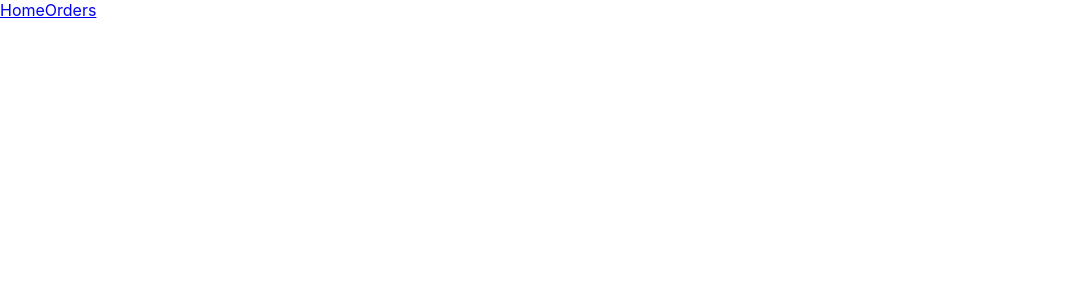
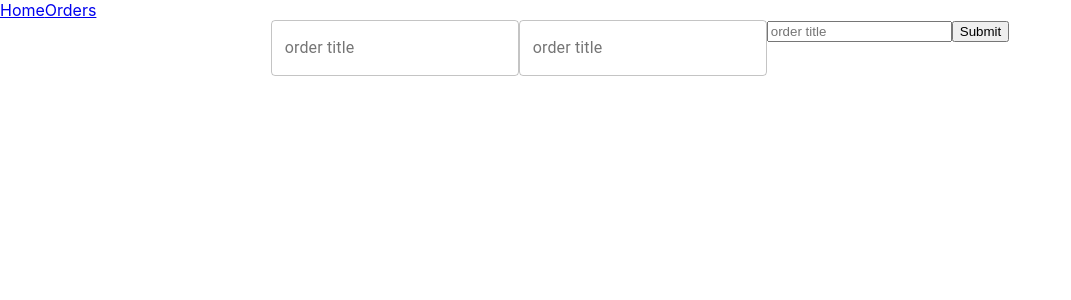
Before and after one commit to magicahmd/thebookshop, a React (Create React App) app: page /create-order in a window 1280 px wide. Shown: the top 300 px of the page, without its empty margins (0-1071 px from the left). Built offline with nearby package versions, Linux system fonts and the light colour scheme.

Commit message:
set up formik & material ui.

```diff
--- a/package.json
+++ b/package.json
@@ -3,16 +3,19 @@
   "version": "0.1.0",
   "private": true,
   "dependencies": {
+    "@material-ui/core": "^4.11.0",
     "@testing-library/jest-dom": "^4.2.4",
     "@testing-library/react": "^9.5.0",
     "@testing-library/user-event": "^7.2.1",
     "firebase": "^7.20.0",
+    "formik": "^2.1.5",
     "react": "^16.13.1",
     "react-dom": "^16.13.1",
     "react-redux": "^7.2.1",
     "react-router-dom": "^5.2.0",
     "react-scripts": "3.4.3",
-    "redux": "^4.0.5"
+    "redux": "^4.0.5",
+    "yup": "^0.29.3"
   },
   "scripts": {
     "start": "react-scripts start",
--- a/src/App.js
+++ b/src/App.js
@@ -3,6 +3,7 @@ import { Route } from 'react-router-dom';
 import Navbar from './components/navbar';
 import Home from './pages/home';
 import OrdersDashboard from './pages/ordersDashboard';
+import CreateOrder from './pages/createOrder';
 import Order from './pages/order';
 import './App.css';
 
@@ -13,6 +14,7 @@ function App() {
       <Route exact path='/' component={Home} />
       <Route exact path='/orders' component={OrdersDashboard} />
       <Route path='/orders/:id' component={Order} />
+      <Route path='/create-order' component={CreateOrder} />
     </div>
   );
 }
--- /dev/null
+++ b/src/components/common/TextInput.js
@@ -0,0 +1,16 @@
+import React from 'react';
+import { useField } from 'formik';
+import TextField from '@material-ui/core/TextField';
+
+export default function TextInput({ ...props }) {
+  const [field, meta] = useField(props);
+  return (
+    <TextField
+      {...field}
+      {...props}
+      error={meta.touched && !!meta.error}
+      variant='outlined'
+      helperText={meta.error}
+    />
+  );
+}
--- /dev/null
+++ b/src/pages/createOrder/index.js
@@ -0,0 +1,37 @@
+import React from 'react';
+import { Formik, Form, Field, ErrorMessage } from 'formik';
+import * as Yup from 'yup';
+import TextInput from '../../components/common/TextInput';
+import { useDispatch } from 'react-redux';
+import { createOrder } from '../../store/actions/orderActions';
+
+function CreateOrder() {
+  const dispatch = useDispatch();
+  const initialValues = {
+    title: '',
+  };
+  const validationSchema = Yup.object({
+    title: Yup.string().required('error message'),
+  });
+  return (
+    <div>
+      <Formik
+        initialValues={initialValues}
+        validationSchema={validationSchema}
+        onSubmit={(values) => {
+            dispatch(createOrder({...values, id: values.title}));
+        }}
+      >
+        <Form>
+          <TextInput name='title' label='order title' />
+          <TextInput name='title' label='order title' />
+          <Field name='title' placeholder='order title' />
+          <ErrorMessage name='title' />
+          <button type='submit'>Submit</button>
+        </Form>
+      </Formik>
+    </div>
+  );
+}
+
+export default CreateOrder;
```
Also changed, not shown: 1 other file (tests, documents, lock files or other folders).
